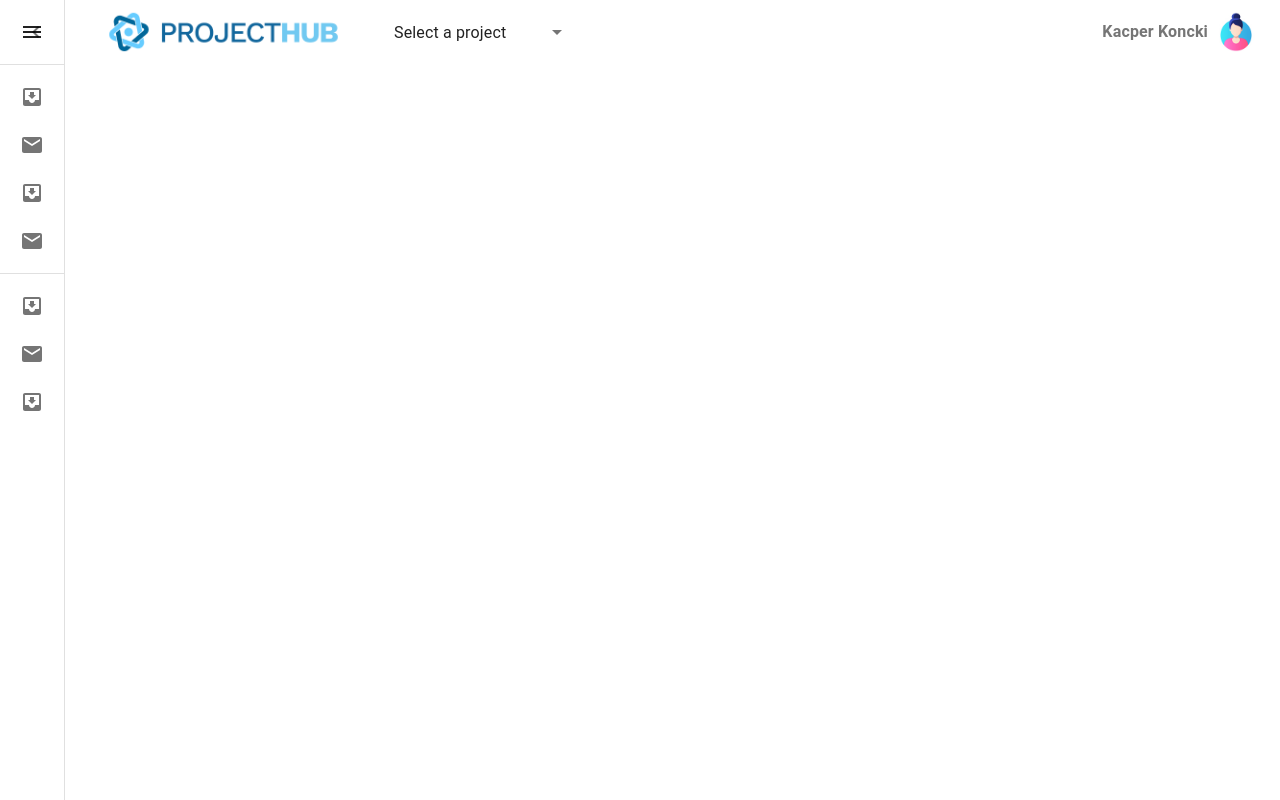
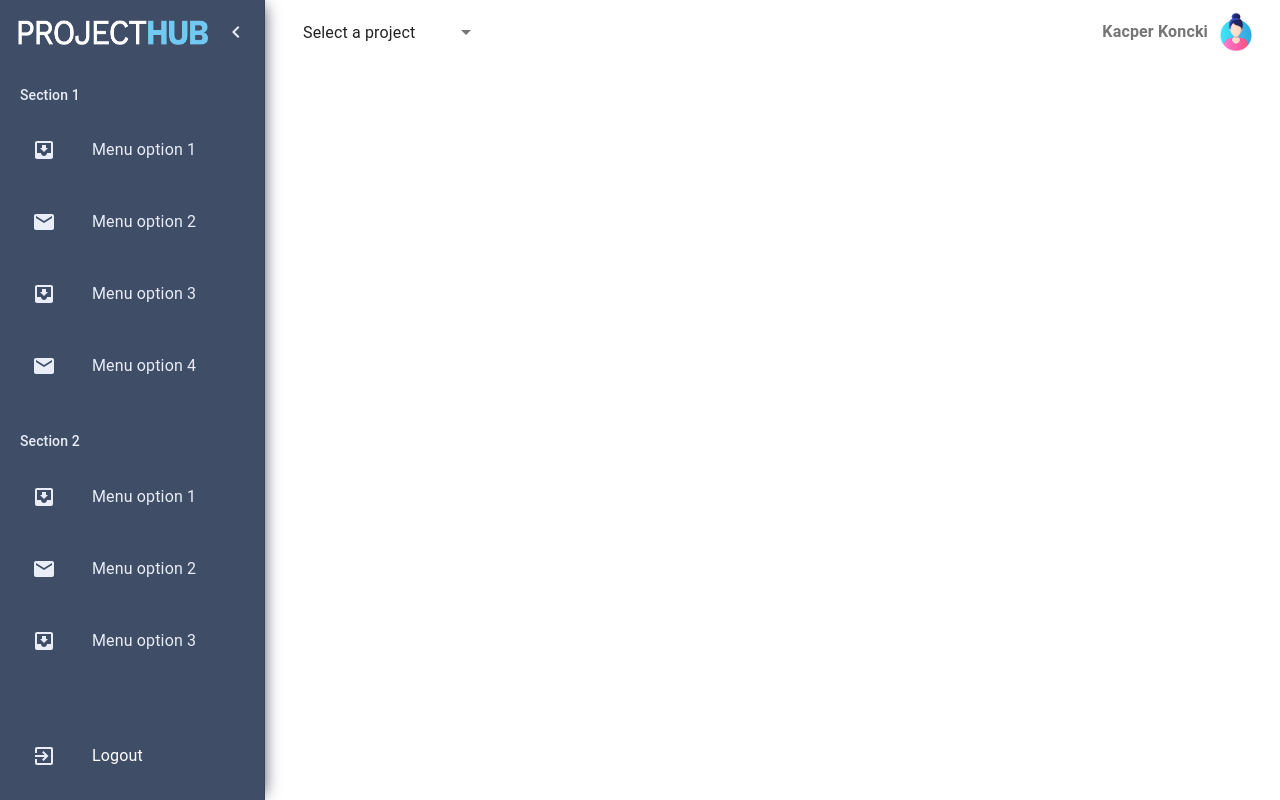
Before and after one commit to BartoszBedyk/ProjectHubFrontend, a React (Create React App) app: page / in a window 1280 px wide. Built offline with nearby package versions, Linux system fonts and the light colour scheme.

Commit message:
Added styling to Drawer

```diff
--- a/src/components/AppBar/AppBar.tsx
+++ b/src/components/AppBar/AppBar.tsx
@@ -21,6 +21,7 @@ import ChevronLeftIcon from '@mui/icons-material/ChevronLeft';
 import ChevronRightIcon from '@mui/icons-material/ChevronRight';
 import InboxIcon from '@mui/icons-material/MoveToInbox';
 import MailIcon from '@mui/icons-material/Mail';
+import ExitToAppIcon from '@mui/icons-material/ExitToApp';
 import {Drawer, DrawerHeader, drawerWidth} from "./Drawer/Drawer";
 
 interface AppBarProps extends MuiAppBarProps {
@@ -28,17 +29,17 @@ interface AppBarProps extends MuiAppBarProps {
 }
 
 const AppBar = styled(MuiAppBar, {
-    shouldForwardProp: (prop) => prop !== "open",
+    shouldForwardProp: (prop) => prop !== 'open',
 })<AppBarProps>(({ theme, open }) => ({
     zIndex: theme.zIndex.drawer + 1,
-    transition: theme.transitions.create(["width", "margin"], {
+    transition: theme.transitions.create(['width', 'margin'], {
         easing: theme.transitions.easing.sharp,
         duration: theme.transitions.duration.leavingScreen,
     }),
     ...(open && {
         marginLeft: drawerWidth,
         width: `calc(100% - ${drawerWidth}px)`,
-        transition: theme.transitions.create(["width", "margin"], {
+        transition: theme.transitions.create(['width', 'margin'], {
             easing: theme.transitions.easing.sharp,
             duration: theme.transitions.duration.enteringScreen,
         })
@@ -48,7 +49,7 @@ const AppBar = styled(MuiAppBar, {
 const ResponsiveAppBar = () => {
 
     const theme = useTheme();
-    const [open, setOpen] = useState(false);
+    const [open, setOpen] = useState(true);
 
     const handleDrawerOpen = () => {
         setOpen(true);
@@ -72,15 +73,15 @@ const ResponsiveAppBar = () => {
                         color="inherit"
                         aria-label="open drawer"
                         onClick={handleDrawerOpen}
-                        edge="start"
                         sx={{
                             marginRight: 5,
-                            ...(open && { display: 'none' })
+                            ...(open && { display: 'none' }),
+                            color: '#e8edf7',
                         }}
                     >
                         <MenuIcon />
                     </IconButton>
-                    <Box
+                    {/*<Box
                         component="img"
                         sx={{
                             height: 48,
@@ -88,7 +89,7 @@ const ResponsiveAppBar = () => {
                         }}
                         alt="Logo"
                         src={logo}
-                    />
+                    />*/}
                     <Box sx={{ flexGrow: 1 }}>
                         <ProjectsDropdown />
                     </Box>
@@ -97,12 +98,32 @@ const ResponsiveAppBar = () => {
             </AppBar>
             <Drawer variant="permanent" open={open}>
                 <DrawerHeader>
-
-                    <IconButton onClick={handleDrawerClose}>
+                    {open && (
+                    <Box
+                        component="img"
+                        sx={{
+                            height: 25,
+                            width: 190,
+                            marginRight: 1,
+                            marginLeft: 2.5,
+                        }}
+                        alt="Logo"
+                        src={logo}
+                    />
+                    )}
+                    {open && (
+                    <IconButton onClick={handleDrawerClose} sx={{color: '#e8edf7'}}>
                         {theme.direction === 'rtl' ? <ChevronRightIcon /> : <ChevronLeftIcon />}
                     </IconButton>
+                        )}
                 </DrawerHeader>
-                <Divider />
+                {open ? (
+                    <Typography variant="h6" sx={{ p: 2.5, paddingBottom: 0, color: '#e8edf7', fontSize: 14}}>
+                        Section 1
+                    </Typography>
+                ) : (
+                  <Divider sx={{ height: 42, width:  42, alignSelf: 'center' }} />
+                )}
                 <List>
                     {["Menu option 1", "Menu option 2", "Menu option 3", "Menu option 4"].map((text, index) => (
                         <ListItem key={text} disablePadding sx={{ display: "block" }}>
@@ -110,48 +131,88 @@ const ResponsiveAppBar = () => {
                                 sx={{
                                     minHeight: 48,
                                     justifyContent: open ? "initial" : "center",
-                                    px: 2.5,
+                                    p: 2.5,
+                                    display: "flex",
+                                    alignItems: "center",
                                 }}
                             >
                                 <ListItemIcon
                                     sx={{
-                                        minWidth: 0,
+                                        minWidth: 48,
                                         mr: open ? 3 : "auto",
                                         justifyContent: "center",
+                                        color: "#e8edf7",
                                     }}
                                 >
                                     {index % 2 === 0 ? <InboxIcon /> : <MailIcon />}
                                 </ListItemIcon>
-                                <ListItemText primary={text} sx={{ opacity: open ? 1 : 0 }} />
+                                <ListItemText primary={text} sx={{ opacity: open ? 1 : 0, color: "#e8edf7" }} />
                             </ListItemButton>
                         </ListItem>
                     ))}
                 </List>
-                <Divider />
+                {open ? (
+                    <Typography variant="h6" sx={{ p: 2.5, paddingBottom: 0, color: '#e8edf7', fontSize: 14}}>
+                        Section 2
+                    </Typography>
+                ) : (
+                    <Divider sx={{ height: 42, width:  42, alignSelf: 'center' }} />
+                )}
                 <List>
-                    {['All mail', 'Trash', 'Spam'].map((text, index) => (
+                    {['Menu option 1', 'Menu option 2', 'Menu option 3'].map((text, index) => (
                         <ListItem key={text} disablePadding sx={{ display: 'block' }}>
                             <ListItemButton
                                 sx={{
                                     minHeight: 48,
-                                    justifyContent: open ? 'initial' : 'center',
-                                    px: 2.5,
+                                    justifyContent: open ? "initial" : "center",
+                                    p: 2.5,
+                                    display: "flex",
+                                    alignItems: "center",
                                 }}
                             >
                                 <ListItemIcon
                                     sx={{
-                                        minWidth: 0,
+                                        minWidth: 48,
                                         mr: open ? 3 : 'auto',
                                         justifyContent: 'center',
+                                        color: "#e8edf7",
                                     }}
                                 >
                                     {index % 2 === 0 ? <InboxIcon /> : <MailIcon />}
                                 </ListItemIcon>
-                                <ListItemText primary={text} sx={{ opacity: open ? 1 : 0 }} />
+                                <ListItemText primary={text} sx={{ opacity: open ? 1 : 0, color: "#e8edf7" }} />
                             </ListItemButton>
                         </ListItem>
                     ))}
                 </List>
+                <Box sx={{ position: "absolute", bottom: 0, width: "100%" }}>
+
+                    <List>
+                        <ListItem disablePadding sx={{ display: "block" }}>
+                            <ListItemButton
+                                sx={{
+                                    minHeight: 48,
+                                    justifyContent: open ? "initial" : "center",
+                                    p: 2.5,
+                                    display: "flex",
+                                    alignItems: "center",
+                                }}
+                            >
+                                <ListItemIcon
+                                    sx={{
+                                        minWidth: 48,
+                                        mr: open ? 3 : 'auto',
+                                        justifyContent: 'center',
+                                        color: "#e8edf7",
+                                    }}
+                                >
+                                    <ExitToAppIcon />
+                                </ListItemIcon>
+                                <ListItemText primary="Logout" sx={{ opacity: open ? 1 : 0 }} />
+                            </ListItemButton>
+                        </ListItem>
+                    </List>
+                </Box>
             </Drawer>
         </Box>
     );
--- a/src/components/AppBar/Drawer/Drawer.tsx
+++ b/src/components/AppBar/Drawer/Drawer.tsx
@@ -1,7 +1,7 @@
 import {CSSObject, styled, Theme} from "@mui/material";
 import MuiDrawer from '@mui/material/Drawer';
 
-export const drawerWidth = 240;
+export const drawerWidth = 265;
 
 const openedMixin = (theme: Theme): CSSObject => ({
     width: drawerWidth,
@@ -10,6 +10,9 @@ const openedMixin = (theme: Theme): CSSObject => ({
         duration: theme.transitions.duration.enteringScreen,
     }),
     overflowX: 'hidden',
+    backgroundColor: '#3f4d67',
+    color: 'white',
+    boxShadow: "5px 0px 15px -6px rgba(66, 68, 90, 1)",
 });
 
 const closedMixin = (theme: Theme): CSSObject => ({
@@ -18,10 +21,13 @@ const closedMixin = (theme: Theme): CSSObject => ({
         duration: theme.transitions.duration.leavingScreen,
     }),
     overflowX: 'hidden',
-    width: `calc(${theme.spacing(7)} + 1px)`,
+    width: `calc(${theme.spacing(10)} + 1px)`,
     [theme.breakpoints.up('sm')]: {
-        width: `calc(${theme.spacing(8)} + 1px)`,
+        width: `calc(${theme.spacing(11)} + 1px)`,
     },
+    backgroundColor: '#3f4d67',
+    color: 'white',
+    boxShadow: "5px 0px 15px -6px rgba(66, 68, 90, 1)",
 });
 
 export const DrawerHeader = styled('div')(({ theme }) => ({
@@ -30,6 +36,8 @@ export const DrawerHeader = styled('div')(({ theme }) => ({
     justifyContent: 'flex-end',
     padding: theme.spacing(0, 1),
     ...theme.mixins.toolbar,
+    backgroundColor: '#3f4d67',
+    color: 'white',
 }));
 
 export const Drawer = styled(MuiDrawer, { shouldForwardProp: (prop) => prop !== 'open' })(
--- a/src/components/AppBar/UserMenu/UserMenu.tsx
+++ b/src/components/AppBar/UserMenu/UserMenu.tsx
@@ -2,7 +2,7 @@ import React from 'react';
 import {Avatar, Box, IconButton, Menu, MenuItem, Tooltip, Typography} from "@mui/material";
 import userImg from "../../../assets/user-profile-image-test.png";
 
-const settings = ["Settings", "Profile", "Smth", "Logout"];
+const settings = ["Settings", "Profile", "Smth", "Smth 2"];
 const userName = "Kacper Koncki";
 
 const UserMenu = () => {
```
Also changed, not shown: src/assets/logo.png.
